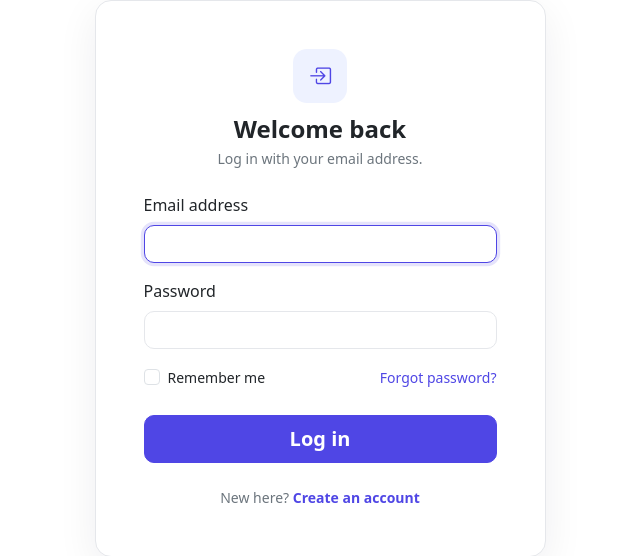
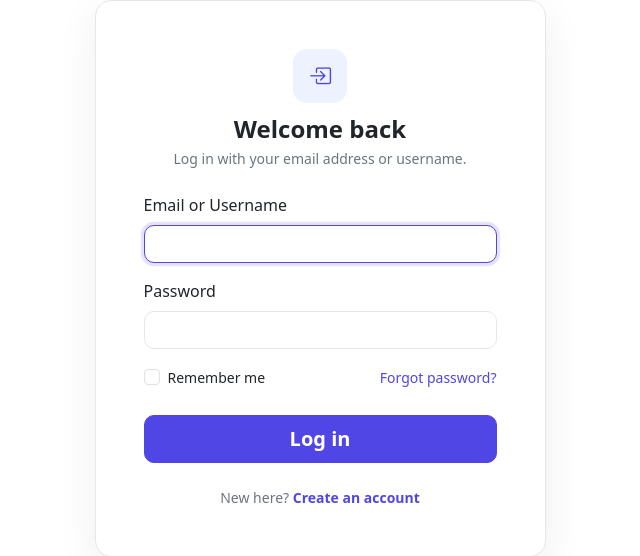
Before and after one commit to yasin777-dev/StarEastStore, a Django app: page /accounts/login/ in a window 1280 px wide. Shown: the part 116-672 px from the top of the page, without its empty margins (320-960 px from the left). Run offline with Django 5.2, Linux system fonts and the light colour scheme; some libraries are stand-ins or nearby versions.

Commit message:
fix(accounts): allow login with username as well as email
The login form rendered the identifier input with type="email", so
browsers blocked submission of a plain username (e.g. "yasin") even
though EmailBackend already matches on email OR username
(case-insensitively).

- input type="email" -> type="text"
- autocomplete="email" -> autocomplete="username"
- label "Email address" -> "Email or Username"
- subtitle now mentions both credentials

Co-authored-by: arena-agent <297053741+arena-agent@users.noreply.github.com>

```diff
--- a/templates/accounts/login.html
+++ b/templates/accounts/login.html
@@ -9,16 +9,16 @@
           <div class="text-center mb-4">
             <div class="se-auth-icon"><i class="bi bi-box-arrow-in-right"></i></div>
             <h1 class="h4 fw-bold mb-1">Welcome back</h1>
-            <p class="text-secondary small mb-0">Log in with your email address.</p>
+            <p class="text-secondary small mb-0">Log in with your email address or username.</p>
           </div>
           {% if form.non_field_errors %}<div class="alert alert-danger py-2">{{ form.non_field_errors }}</div>{% endif %}
           <form method="post" action="{% url 'accounts:login' %}" novalidate>
             {% csrf_token %}
             {% if next %}<input type="hidden" name="next" value="{{ next }}">{% endif %}
             <div class="mb-3">
-              <label for="id_username" class="form-label">Email address</label>
-              <input type="email" name="username" id="id_username" class="form-control {% if form.username.errors %}is-invalid{% endif %}"
-                     value="{{ form.username.value|default:'' }}" autofocus required autocomplete="email">
+              <label for="id_username" class="form-label">Email or Username</label>
+              <input type="text" name="username" id="id_username" class="form-control {% if form.username.errors %}is-invalid{% endif %}"
+                     value="{{ form.username.value|default:'' }}" autofocus required autocomplete="username">
               {% for error in form.username.errors %}<div class="invalid-feedback">{{ error }}</div>{% endfor %}
             </div>
             <div class="mb-3">
```
